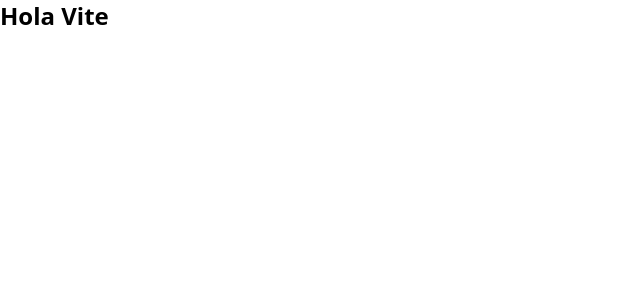
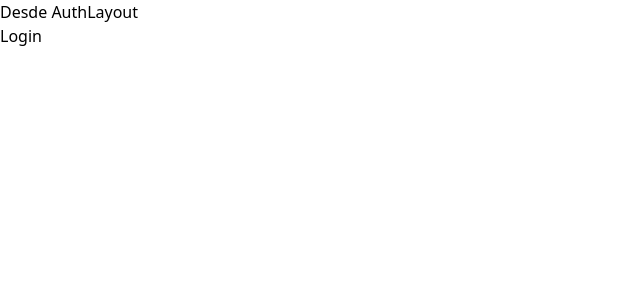
Before and after one commit to dlozanoc82/frontend-apv, a React (Vite) app: page / in a window 1280 px wide. Shown: the top 300 px of the page, without its empty margins (0-640 px from the left). Built offline with nearby package versions, Linux system fonts and the light colour scheme.

Commit message:
:heavy_plus_sign: Se agrega la dependencia react-router

```diff
--- a/package.json
+++ b/package.json
@@ -10,7 +10,8 @@
   },
   "dependencies": {
     "react": "^18.2.0",
-    "react-dom": "^18.2.0"
+    "react-dom": "^18.2.0",
+    "react-router-dom": "^6.9.0"
   },
   "devDependencies": {
     "@types/react": "^18.0.28",
--- a/src/App.jsx
+++ b/src/App.jsx
@@ -1,7 +1,17 @@
+import { BrowserRouter, Routes, Route } from "react-router-dom";
+import AuthLayout from "./layout/AuthLayout";
+import Login from "./pages/Login";
 
+//Component
 function App() {
     return (
-        <h1 className="font-bold text-2xl">Hola Vite</h1>
+        <BrowserRouter>
+            <Routes>
+                <Route path="/" element={<AuthLayout />}>
+                    <Route index element={<Login />} />
+                </Route>
+            </Routes>
+        </BrowserRouter>
     )
 }
 
--- /dev/null
+++ b/src/layout/AuthLayout.jsx
@@ -0,0 +1,12 @@
+import { Outlet } from "react-router-dom";
+
+const AuthLayout = () => {
+    return (
+        <>
+            <h1>Desde AuthLayout</h1>
+            <Outlet />
+        </>
+    )
+}
+
+export default AuthLayout;
--- /dev/null
+++ b/src/pages/Login.jsx
@@ -0,0 +1,12 @@
+import React from 'react'
+
+const Login = () => {
+    return (
+        <>
+            <h2>Login</h2>
+
+        </>
+    )
+}
+
+export default Login;
```
Also changed, not shown: 1 other file (tests, documents, lock files or other folders).
